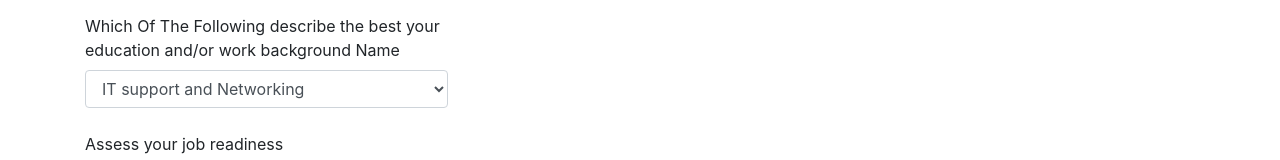
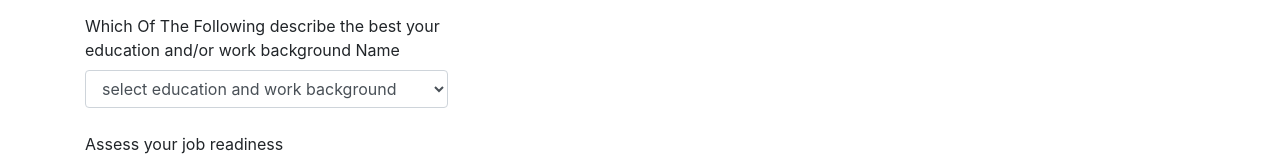
Before and after one commit to ameerkabir/Rafiqi_App, a React (Create React App) app in the folder frontend/: page / in a window 1280 px wide. Shown: the part 470-630 px from the top of the page. Built offline with nearby package versions, Linux system fonts and the light colour scheme.

Commit message:
deleted compile

```diff
--- a/frontend/src/components/Forms.js
+++ b/frontend/src/components/Forms.js
@@ -4,6 +4,7 @@ import { steps } from './Steps';
 import { RadioButtonGroup, RadioButton } from './radioButtons';
 
 const educationAndWorkBackgroundOptions = [
+  {label: 'select education and work background'},
   { label: 'IT support and Networking', value: 1 },
   {
     label: 'Web Mobile Software Development',
```
Also changed, not shown: 1 other file (tests, documents, lock files or other folders).
